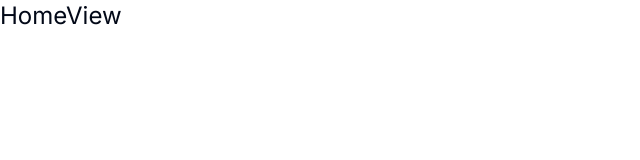
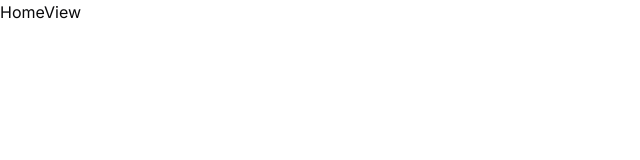
Before and after one commit to sangmin4208/nextjs-template, a Next.js app: page / in a window 1280 px wide. Shown: the top 160 px of the page, without its empty margins (0-640 px from the left). Built offline with nearby package versions, Linux system fonts and the light colour scheme.

Commit message:
📦 Update shadcn default setting

```diff
--- a/src/app/styles/globals.css
+++ b/src/app/styles/globals.css
@@ -2,55 +2,60 @@
 @tailwind components;
 @tailwind utilities;
 
+@layer utilities {
+  .text-balance {
+    text-wrap: balance;
+  }
+}
+
 @layer base {
   :root {
     --background: 0 0% 100%;
-    --foreground: 222.2 84% 4.9%;
+    --foreground: 240 10% 3.9%;
     --card: 0 0% 100%;
-    --card-foreground: 222.2 84% 4.9%;
+    --card-foreground: 240 10% 3.9%;
     --popover: 0 0% 100%;
-    --popover-foreground: 222.2 84% 4.9%;
-    --primary: 222.2 47.4% 11.2%;
-    --primary-foreground: 210 40% 98%;
-    --secondary: 210 40% 96.1%;
-    --secondary-foreground: 222.2 47.4% 11.2%;
-    --muted: 210 40% 96.1%;
-    --muted-foreground: 215.4 16.3% 46.9%;
-    --accent: 210 40% 96.1%;
-    --accent-foreground: 222.2 47.4% 11.2%;
+    --popover-foreground: 240 10% 3.9%;
+    --primary: 240 5.9% 10%;
+    --primary-foreground: 0 0% 98%;
+    --secondary: 240 4.8% 95.9%;
+    --secondary-foreground: 240 5.9% 10%;
+    --muted: 240 4.8% 95.9%;
+    --muted-foreground: 240 3.8% 46.1%;
+    --accent: 240 4.8% 95.9%;
+    --accent-foreground: 240 5.9% 10%;
     --destructive: 0 84.2% 60.2%;
-    --destructive-foreground: 210 40% 98%;
-    --border: 214.3 31.8% 91.4%;
-    --input: 214.3 31.8% 91.4%;
-    --ring: 222.2 84% 4.9%;
-    --radius: 0.5rem;
+    --destructive-foreground: 0 0% 98%;
+    --border: 240 5.9% 90%;
+    --input: 240 5.9% 90%;
+    --ring: 240 10% 3.9%;
     --chart-1: 12 76% 61%;
     --chart-2: 173 58% 39%;
     --chart-3: 197 37% 24%;
     --chart-4: 43 74% 66%;
     --chart-5: 27 87% 67%;
+    --radius: 0.5rem;
   }
-
   .dark {
-    --background: 222.2 84% 4.9%;
-    --foreground: 210 40% 98%;
-    --card: 222.2 84% 4.9%;
-    --card-foreground: 210 40% 98%;
-    --popover: 222.2 84% 4.9%;
-    --popover-foreground: 210 40% 98%;
-    --primary: 210 40% 98%;
-    --primary-foreground: 222.2 47.4% 11.2%;
-    --secondary: 217.2 32.6% 17.5%;
-    --secondary-foreground: 210 40% 98%;
-    --muted: 217.2 32.6% 17.5%;
-    --muted-foreground: 215 20.2% 65.1%;
-    --accent: 217.2 32.6% 17.5%;
-    --accent-foreground: 210 40% 98%;
+    --background: 240 10% 3.9%;
+    --foreground: 0 0% 98%;
+    --card: 240 10% 3.9%;
+    --card-foreground: 0 0% 98%;
+    --popover: 240 10% 3.9%;
+    --popover-foreground: 0 0% 98%;
+    --primary: 0 0% 98%;
+    --primary-foreground: 240 5.9% 10%;
+    --secondary: 240 3.7% 15.9%;
+    --secondary-foreground: 0 0% 98%;
+    --muted: 240 3.7% 15.9%;
+    --muted-foreground: 240 5% 64.9%;
+    --accent: 240 3.7% 15.9%;
+    --accent-foreground: 0 0% 98%;
     --destructive: 0 62.8% 30.6%;
-    --destructive-foreground: 210 40% 98%;
-    --border: 217.2 32.6% 17.5%;
-    --input: 217.2 32.6% 17.5%;
-    --ring: 212.7 26.8% 83.9%;
+    --destructive-foreground: 0 0% 98%;
+    --border: 240 3.7% 15.9%;
+    --input: 240 3.7% 15.9%;
+    --ring: 240 4.9% 83.9%;
     --chart-1: 220 70% 50%;
     --chart-2: 160 60% 45%;
     --chart-3: 30 80% 55%;
--- a/tailwind.config.ts
+++ b/tailwind.config.ts
@@ -1,29 +1,25 @@
 import type { Config } from 'tailwindcss'
 
-const config = {
+const config: Config = {
   darkMode: ['class'],
   content: [
-    './pages/**/*.{ts,tsx}',
-    './components/**/*.{ts,tsx}',
-    './app/**/*.{ts,tsx}',
-    './src/**/*.{ts,tsx}',
+    './src/pages/**/*.{js,ts,jsx,tsx,mdx}',
+    './src/components/**/*.{js,ts,jsx,tsx,mdx}',
+    './src/app/**/*.{js,ts,jsx,tsx,mdx}',
   ],
-  prefix: '',
   theme: {
-    container: {
-      center: true,
-      padding: '2rem',
-      screens: {
-        '2xl': '1400px',
-      },
-    },
     extend: {
       colors: {
-        border: 'hsl(var(--border))',
-        input: 'hsl(var(--input))',
-        ring: 'hsl(var(--ring))',
         background: 'hsl(var(--background))',
         foreground: 'hsl(var(--foreground))',
+        card: {
+          DEFAULT: 'hsl(var(--card))',
+          foreground: 'hsl(var(--card-foreground))',
+        },
+        popover: {
+          DEFAULT: 'hsl(var(--popover))',
+          foreground: 'hsl(var(--popover-foreground))',
+        },
         primary: {
           DEFAULT: 'hsl(var(--primary))',
           foreground: 'hsl(var(--primary-foreground))',
@@ -31,10 +27,6 @@
         secondary: {
           DEFAULT: 'hsl(var(--secondary))',
           foreground: 'hsl(var(--secondary-foreground))',
-        },
-        destructive: {
-          DEFAULT: 'hsl(var(--destructive))',
-          foreground: 'hsl(var(--destructive-foreground))',
         },
         muted: {
           DEFAULT: 'hsl(var(--muted))',
@@ -44,13 +36,19 @@
           DEFAULT: 'hsl(var(--accent))',
           foreground: 'hsl(var(--accent-foreground))',
         },
-        popover: {
-          DEFAULT: 'hsl(var(--popover))',
-          foreground: 'hsl(var(--popover-foreground))',
+        destructive: {
+          DEFAULT: 'hsl(var(--destructive))',
+          foreground: 'hsl(var(--destructive-foreground))',
         },
-        card: {
-          DEFAULT: 'hsl(var(--card))',
-          foreground: 'hsl(var(--card-foreground))',
+        border: 'hsl(var(--border))',
+        input: 'hsl(var(--input))',
+        ring: 'hsl(var(--ring))',
+        chart: {
+          '1': 'hsl(var(--chart-1))',
+          '2': 'hsl(var(--chart-2))',
+          '3': 'hsl(var(--chart-3))',
+          '4': 'hsl(var(--chart-4))',
+          '5': 'hsl(var(--chart-5))',
         },
       },
       borderRadius: {
@@ -58,23 +56,8 @@
         md: 'calc(var(--radius) - 2px)',
         sm: 'calc(var(--radius) - 4px)',
       },
-      keyframes: {
-        'accordion-down': {
-          from: { height: '0' },
-          to: { height: 'var(--radix-accordion-content-height)' },
-        },
-        'accordion-up': {
-          from: { height: 'var(--radix-accordion-content-height)' },
-          to: { height: '0' },
-        },
-      },
-      animation: {
-        'accordion-down': 'accordion-down 0.2s ease-out',
-        'accordion-up': 'accordion-up 0.2s ease-out',
-      },
     },
   },
   plugins: [require('tailwindcss-animate')],
-} satisfies Config
-
+}
 export default config
```
